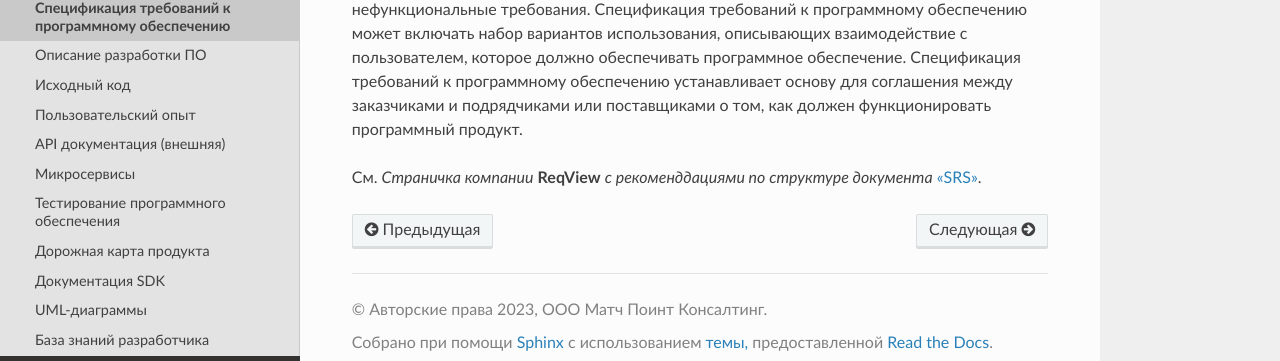
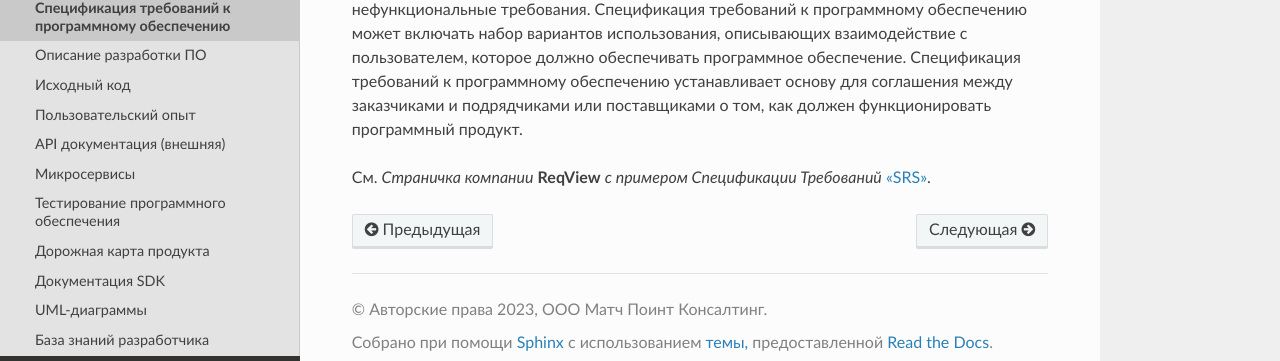
Before and after one commit to areta95avk/peresvet_dev_docs, a Sphinx documentation site: the page built from source/docs_dev/platform/SRS.rst, in a window 1280 px wide. Shown: the part 319-680 px from the top of the page. Built offline with Sphinx 7.4.7 and the Read the Docs theme 2.0.0, drawn with Linux system fonts in a browser that asks for light colours.

Commit message:
SRS sammple

```diff
--- a/source/docs_dev/platform/SRS.rst
+++ b/source/docs_dev/platform/SRS.rst
@@ -6,7 +6,7 @@
 Спецификация требований к программному обеспечению устанавливает основу для соглашения между заказчиками и подрядчиками или поставщиками о том, как должен функционировать программный продукт.
 
 
-См.  *Страничка компании* **ReqView** *с рекоменддациями по структуре документа* `"SRS" <SRS01_>`__.
+См.  *Страничка компании* **ReqView** *с примером Спецификации Требований* `"SRS" <SRS01_>`__.
 
 
 .. _SRS01: https://www.reqview.com/papers/ReqView-Example_Software_Requirements_Specification_SRS_Document.pdf
```
